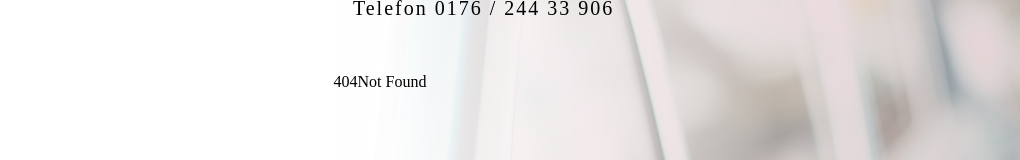
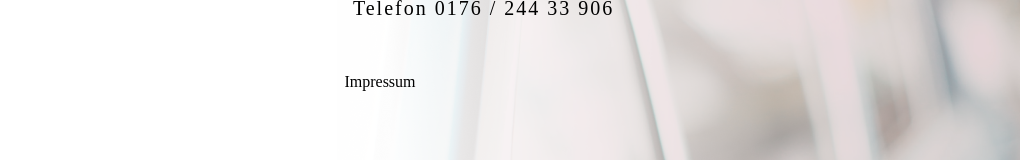
Before and after one commit to moncapitaine/kfz-sv-vogt.de, a SvelteKit app: page /impress in a window 1280 px wide. Before the commit this address had no page. Shown: the part 138-298 px from the top of the page, without its empty margins (260-1280 px from the left). Built offline with nearby package versions, Linux system fonts and the light colour scheme; a web font is replaced by a local one.

Commit message:
added missing impress

```diff
--- /dev/null
+++ b/src/routes/impress/+page.svelte
@@ -0,0 +1 @@
+<h2>Impressum</h2>
```
